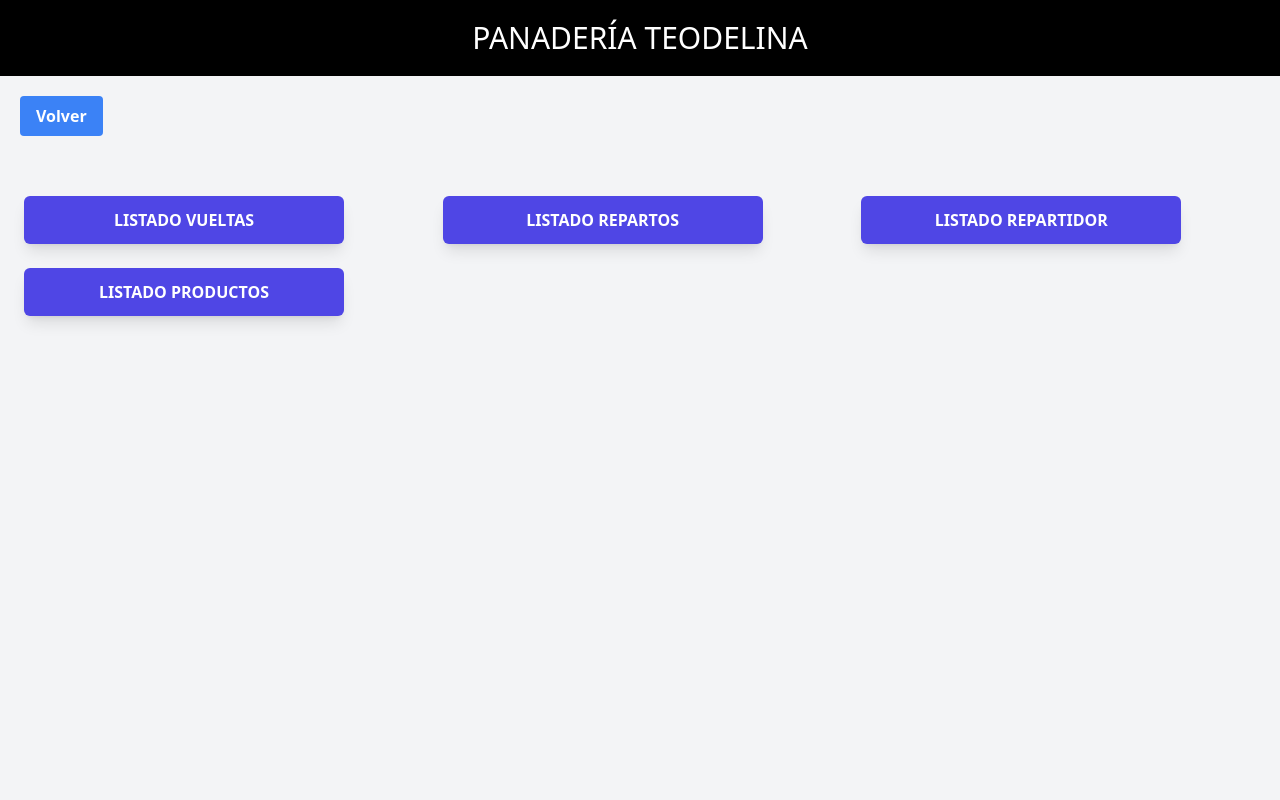
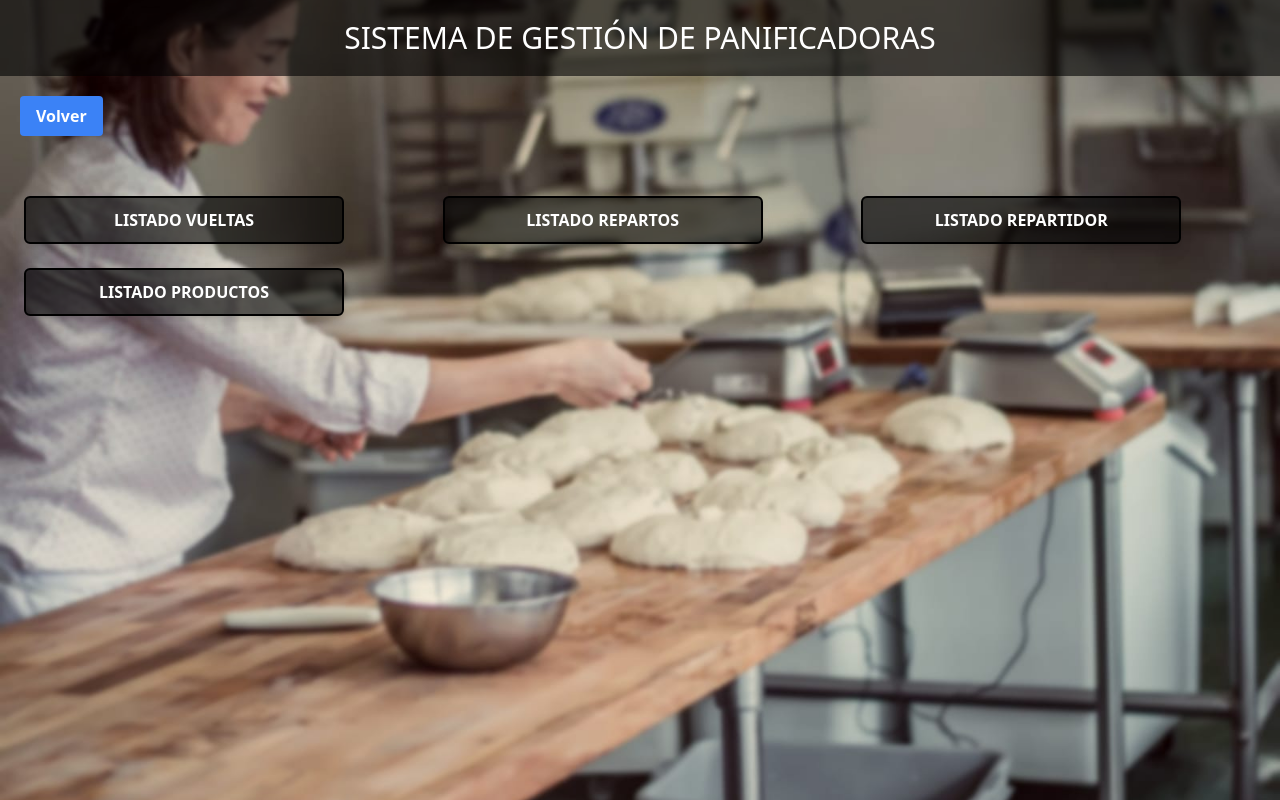
Before and after one commit to JMVich/repo-pana, a React (Vite) app in the folder frontend/AdminPanaderia/: page /Listados in a window 1280 px wide. Built offline with nearby package versions, Linux system fonts and the light colour scheme; no server answers.

Commit message:
Commit antes de conexión a BD.

```diff
--- a/frontend/AdminPanaderia/src/componentes/articulos/ListadoArticulos.jsx
+++ b/frontend/AdminPanaderia/src/componentes/articulos/ListadoArticulos.jsx
@@ -120,25 +120,25 @@ const ListadoDeArticulos = () => {
           <table className="min-w-full bg-white border-collapse">
             <thead>
               <tr>
-                <th className="px-6 py-3 border-b-2 border-gray-300 bg-gray-50 text-left text-xs leading-4 font-medium text-gray-500 uppercase tracking-wider">
+                <th className="px-6 py-3 border-b-2 border-gray-300 bg-gray-50 text-left font-bold leading-4 tracking-wider">
                   Código
                 </th>
-                <th className="px-6 py-3 border-b-2 border-gray-300 bg-gray-50 text-left text-xs leading-4 font-medium text-gray-500 uppercase tracking-wider">
+                <th className="px-6 py-3 border-b-2 border-gray-300 bg-gray-50 text-left font-bold leading-4 tracking-wider">
                   Nombre
                 </th>
-                <th className="px-6 py-3 border-b-2 border-gray-300 bg-gray-50 text-left text-xs leading-4 font-medium text-gray-500 uppercase tracking-wider">
+                <th className="px-6 py-3 border-b-2 border-gray-300 bg-gray-50 text-left font-bold leading-4 tracking-wider">
                   Unidad
                 </th>
-                <th className="px-6 py-3 border-b-2 border-gray-300 bg-gray-50 text-left text-xs leading-4 font-medium text-gray-500 uppercase tracking-wider">
+                <th className="px-6 py-3 border-b-2 border-gray-300 bg-gray-50 text-left font-bold leading-4 tracking-wider">
                   Precio Mostrador
                 </th>
-                <th className="px-6 py-3 border-b-2 border-gray-300 bg-gray-50 text-left text-xs leading-4 font-medium text-gray-500 uppercase tracking-wider">
+                <th className="px-6 py-3 border-b-2 border-gray-300 bg-gray-50 text-left font-bold leading-4 tracking-wider">
                   Lugar Preparación
                 </th>
-                <th className="px-6 py-3 border-b-2 border-gray-300 bg-gray-50 text-left text-xs leading-4 font-medium text-gray-500 uppercase tracking-wider">
+                <th className="px-6 py-3 border-b-2 border-gray-300 bg-gray-50 text-left font-bold leading-4 tracking-wider">
                   Precios por Localidad
                 </th>
-                <th className="px-6 py-3 border-b-2 border-gray-300 bg-gray-50 text-left text-xs leading-4 font-medium text-gray-500 uppercase tracking-wider">
+                <th className="px-6 py-3 border-b-2 border-gray-300 bg-gray-50 text-left font-bold leading-4 tracking-wider">
                   Acciones
                 </th>
               </tr>
--- a/frontend/AdminPanaderia/src/paginas/Articulos.jsx
+++ b/frontend/AdminPanaderia/src/paginas/Articulos.jsx
@@ -6,7 +6,7 @@ const Articulos = () => {
     <div className="bg-[url('./assets/Panadera.jpg')] bg-center bg-no-repeat bg-cover bg-opacity-40">
       <div className="bg-black/60 py-5">
         <p className="text-white uppercase text-center text-3xl">
-          Sistema de gestión de panificadoras
+          SISTEMA DE GESTIÓN DE PANIFICADORAS
         </p>
       </div>
       <div className=" rounded-lg">
--- a/frontend/AdminPanaderia/src/paginas/Listados.jsx
+++ b/frontend/AdminPanaderia/src/paginas/Listados.jsx
@@ -3,10 +3,10 @@ import { Link } from "react-router-dom";
 
 const Listados = () => {
   return (
-    <div className="flex flex-col min-h-screen bg-gray-100">
-      <div className="bg-black py-5">
+    <div className="flex flex-col bg-[url('./assets/Panadera.jpg')] bg-center bg-no-repeat bg-cover bg-opacity-40 min-h-screen bg-gray-100">
+      <div className="bg-black/60 py-5">
         <p className="text-white uppercase text-center text-3xl">
-          Panadería Teodelina
+          SISTEMA DE GESTIÓN DE PANIFICADORAS
         </p>
       </div>
       <div className="flex justify-between items-center m-5">
@@ -19,22 +19,22 @@ const Listados = () => {
       </div>
       <div className="grid grid-cols-1 sm:grid-cols-2 md:grid-cols-3 gap-6 mt-10 px-6">
         <Link to="/ListadoVueltas">
-          <button className="bg-indigo-600 hover:bg-indigo-500 w-80 h-12 rounded-md uppercase text-white font-semibold transition duration-300 shadow-lg">
+          <button className="bg-black/60 hover:bg-black border-2 border-black w-80 h-12 rounded-md uppercase text-white font-semibold transition duration-300 shadow-lg">
             Listado Vueltas
           </button>
         </Link>
         <Link to="/ListadoRepartos">
-          <button className="bg-indigo-600 hover:bg-indigo-500 w-80 h-12 rounded-md uppercase text-white font-semibold transition duration-300 shadow-lg">
+          <button className="bg-black/60 hover:bg-black border-2 border-black w-80 h-12 rounded-md uppercase text-white font-semibold transition duration-300 shadow-lg">
             Listado Repartos
           </button>
         </Link>
         <Link to="/ListadoRepartidor">
-          <button className="bg-indigo-600 hover:bg-indigo-500 w-80 h-12 rounded-md uppercase text-white font-semibold transition duration-300 shadow-lg">
+          <button className="bg-black/60 hover:bg-black border-2 border-black w-80 h-12 rounded-md uppercase text-white font-semibold transition duration-300 shadow-lg">
             Listado Repartidor
           </button>
         </Link>
         <Link to="/ListadoProductos">
-          <button className="bg-indigo-600 hover:bg-indigo-500 w-80 h-12 rounded-md uppercase text-white font-semibold transition duration-300 shadow-lg">
+          <button className="bg-black/60 hover:bg-black border-2 border-black w-80 h-12 rounded-md uppercase text-white font-semibold transition duration-300 shadow-lg">
             Listado Productos
           </button>
         </Link>
--- a/frontend/AdminPanaderia/src/paginas/Localidades.jsx
+++ b/frontend/AdminPanaderia/src/paginas/Localidades.jsx
@@ -3,10 +3,10 @@ import ListaLocalidades from "../componentes/localidades/ListadoLocalidades.jsx"
 
 const Localidades = () => {
   return (
-    <div className="flex flex-col">
-      <div className="bg-black py-5">
+    <div className="flex flex-col bg-[url('./assets/Panadera.jpg')] bg-center bg-no-repeat bg-cover bg-opacity-40">
+      <div className="bg-black/60 py-5">
         <p className="text-white uppercase text-center text-3xl">
-          Panadería Teodelina
+          SISTEMA DE GESTIÓN DE PANIFICADORAS
         </p>
       </div>
       <div className="">
--- a/frontend/AdminPanaderia/src/paginas/Repartidores.jsx
+++ b/frontend/AdminPanaderia/src/paginas/Repartidores.jsx
@@ -3,10 +3,10 @@ import ListaRepartidores from "../componentes/repartidores/ListadoRepartidores";
 
 const Repartidores = () => {
   return (
-    <div className="flex flex-col">
-      <div className="bg-black py-5">
+    <div className="flex flex-col bg-[url('./assets/Panadera.jpg')] bg-center bg-no-repeat bg-cover bg-opacity-40">
+      <div className="bg-black/60 py-5">
         <p className="text-white uppercase text-center text-3xl">
-          Panadería Teodelina
+          SISTEMA DE GESTIÓN DE PANIFICADORAS
         </p>
       </div>
       <div className="">
--- a/frontend/AdminPanaderia/src/paginas/RepartosNuevo.jsx
+++ b/frontend/AdminPanaderia/src/paginas/RepartosNuevo.jsx
@@ -3,10 +3,10 @@ import RepartoTabla from "../componentes/repartosNuevo/RepartoTabla";
 
 const RepartosNuevo = ({ cliente }) => {
   return (
-    <div className="flex flex-col">
-      <div className="bg-black py-5">
+    <div className="flex flex-col bg-[url('./assets/Panadera.jpg')] bg-center bg-no-repeat bg-cover bg-opacity-40">
+      <div className="bg-black/60 py-5">
         <p className="text-white uppercase text-center text-3xl">
-          Panadería Teodelina
+          SISTEMA DE GESTIÓN DE PANIFICADORAS
         </p>
       </div>
       <div>
```
